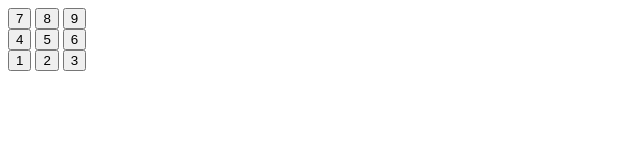
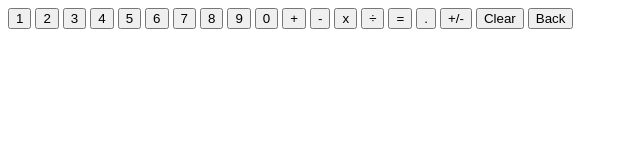
Before and after one commit to JaylenJHarris22/Calculator, a plain HTML site: page index.html in a window 1280 px wide. Shown: the whole page, without its empty margins (0-640 px from the left). Drawn offline with Linux system fonts and the light colour scheme.

Commit message:
Made the grid and added the buttons within the calculator body

```diff
--- a/calculator.js
+++ b/calculator.js
@@ -35,7 +35,3 @@ function operate (){
 
 
 }
-
-(function hello(word){
-    alert('Hello ' + word)
-})('Jay')
--- a/index.html
+++ b/index.html
@@ -15,22 +15,25 @@
         </div>
 
         <div class="buttonArea">
-            <div class="operator"></div>
-            <div class="numpad">
-                <div class="numRow">
-                    <button>7</button>
-                    <button>8</button>
-                    <button>9</button>
-                </div>
-                <div class="numRow number">
-                    <button>4</button>
-                    <button>5</button>
-                    <button>6</button>
-                </div>
-                <div class="numRow number">
-                    <button>1</button>
-                    <button>2</button>
-                    <button>3</button>
+                    <button id="1" class="num">1</button>
+                    <button id="2" class="num">2</button>
+                    <button id="3" class="num">3</button>
+                    <button id="4" class="num">4</button>
+                    <button id="5" class="num">5</button>
+                    <button id="6" class="num">6</button>
+                    <button id="7" class="num">7</button>
+                    <button id="8" class="num">8</button>
+                    <button id="9" class="num">9</button>
+                    <button id="0" class="num">0</button>
+                    <button id="add" class="operator">+</button>
+                    <button id="subtract" class="operator">-</button>
+                    <button id="multiply" class="operator">x</button>
+                    <button id="divide" class="operator">&#247;</button>
+                    <button id="equal" class="operator">=</button>
+                    <button id="decimal" class="operator">.</button>
+                    <button id="pos/neg" class="operator">+/-</button>
+                    <button id="clear" class="function">Clear</button>
+                    <button id="back" class="function">Back</button>
                 </div>
             </div>
         </div>
```
